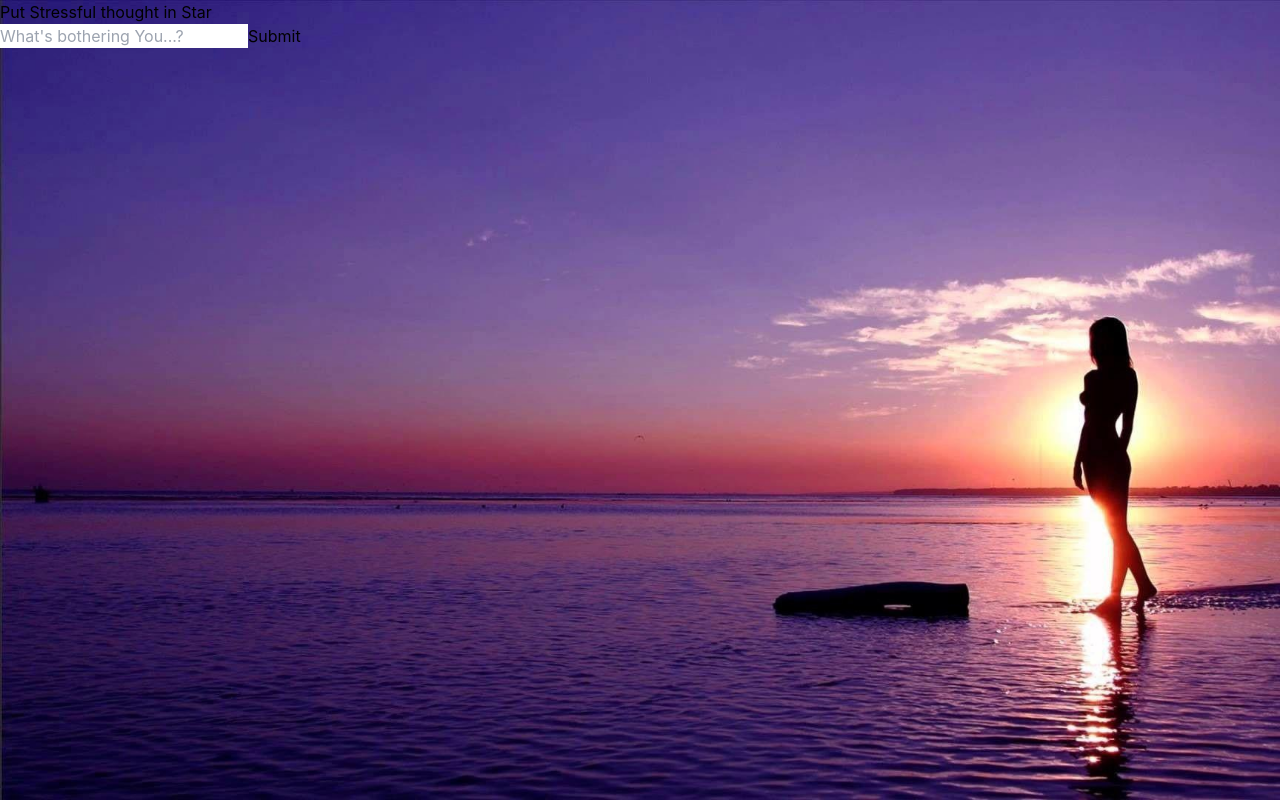
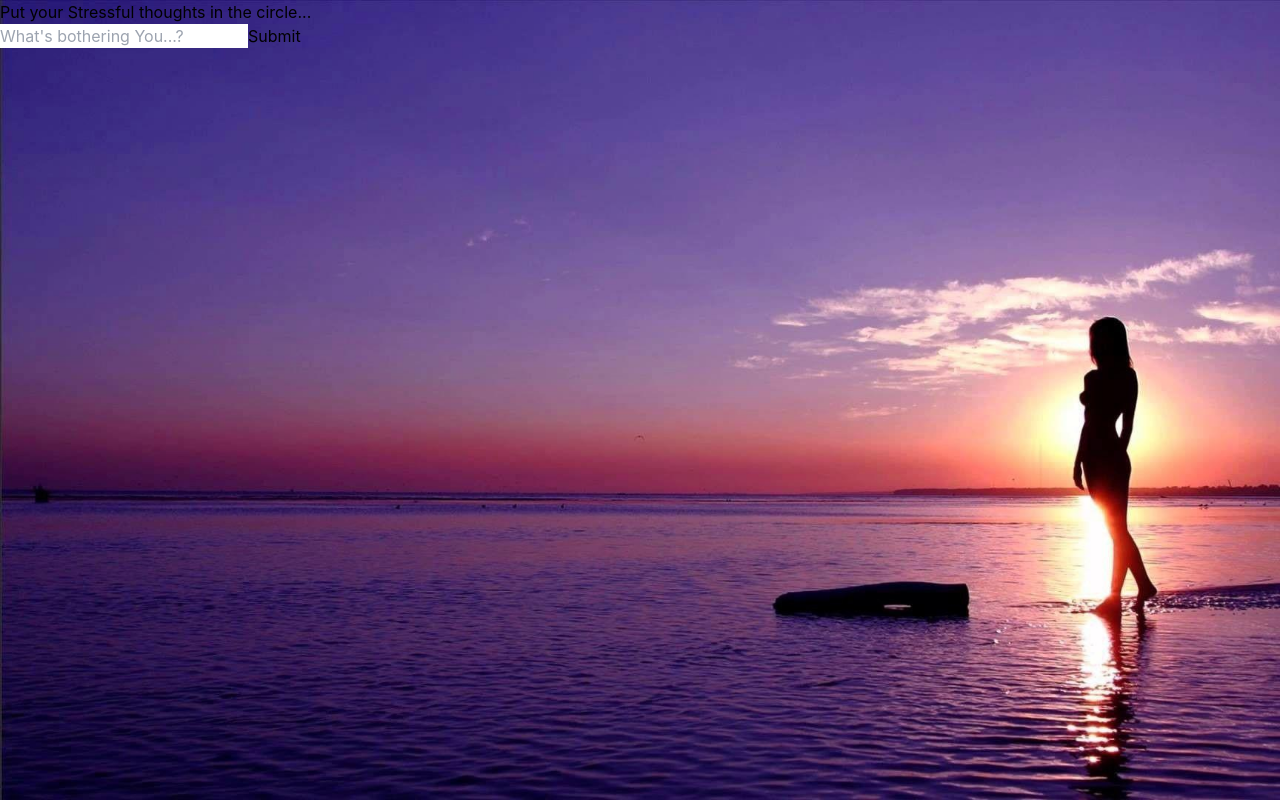
Before and after one commit to barkhaaroraa/MumCare, a React (Vite) app: page /relax in a window 1280 px wide. Built offline with nearby package versions, Linux system fonts and the light colour scheme.

Commit message:
Update RelaxationPage.jsx

```diff
--- a/src/pages/RelaxationPage.jsx
+++ b/src/pages/RelaxationPage.jsx
@@ -95,8 +95,8 @@ function RelaxationPage() {
             </h2>
           </div>
         ) : (
-          <h2 className="text-5xl font-bold text-pink-300">
-            Put Stressful thought in Star
+           <h2 className="text-5xl font-semibold italic text-pink-300">
+            Put your Stressful thoughts in the circle...
           </h2>
         )}
         <div className={getCircleStyle}>{getSubmitText}</div>
```
